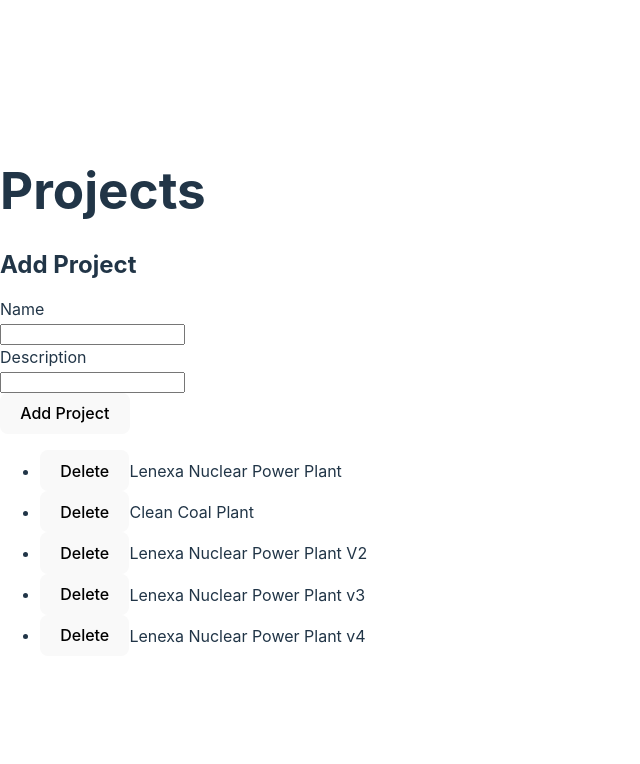
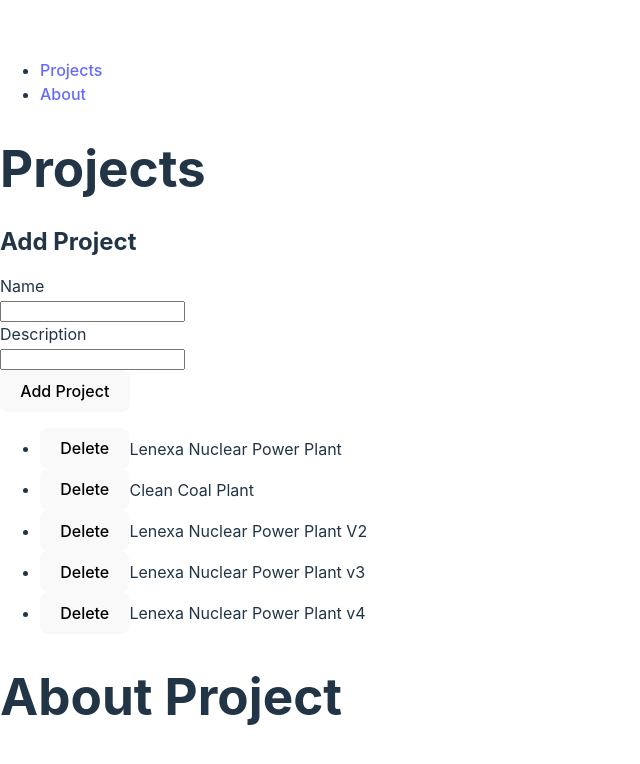
Before and after one commit to sshakya123/kiewit-construction-demo, a React (Vite) app: page / in a window 1280 px wide. Shown: the top 764 px of the page, without its empty margins (0-640 px from the left). Built offline with nearby package versions, Linux system fonts and the light colour scheme; data requests are answered from the project's data file.

Commit message:
Initial Commit for React Routers

```diff
--- a/package.json
+++ b/package.json
@@ -16,7 +16,8 @@
     "react": "^18.2.0",
     "react-dom": "^18.2.0",
     "react-error-boundary": "^3.1.4",
-    "react-hot-toast": "^2.4.0"
+    "react-hot-toast": "^2.4.0",
+    "react-router-dom": "^6.4.4"
   },
   "devDependencies": {
     "@playwright/test": "^1.28.1",
--- /dev/null
+++ b/src/About.tsx
@@ -0,0 +1,3 @@
+export default function About() {
+  return <h1>About Project</h1>;
+}
--- a/src/App.css
+++ /dev/null
@@ -1,41 +0,0 @@
-#root {
-  max-width: 1280px;
-  margin: 0 auto;
-  padding: 2rem;
-  text-align: center;
-}
-
-.logo {
-  height: 6em;
-  padding: 1.5em;
-  will-change: filter;
-}
-.logo:hover {
-  filter: drop-shadow(0 0 2em #646cffaa);
-}
-.logo.react:hover {
-  filter: drop-shadow(0 0 2em #61dafbaa);
-}
-
-@keyframes logo-spin {
-  from {
-    transform: rotate(0deg);
-  }
-  to {
-    transform: rotate(360deg);
-  }
-}
-
-@media (prefers-reduced-motion: no-preference) {
-  a:nth-of-type(2) .logo {
-    animation: logo-spin infinite 20s linear;
-  }
-}
-
-.card {
-  padding: 2em;
-}
-
-.read-the-docs {
-  color: #888;
-}
--- a/src/App.tsx
+++ b/src/App.tsx
@@ -1,135 +1,13 @@
-import { useEffect, useState } from 'react';
-import { FallbackProps } from 'react-error-boundary';
-import Project from './Project';
-import ErrorBoundary from './reusuable/ErrorBoundary';
-import Input from './reusuable/Input';
-import Spinner from './reusuable/Spinner';
-import { getProjects } from './services/projectService';
-import { ErrorWithMessage, toErrorWithMessage } from './utils/errorUtils';
-
-export interface Project extends NewProject {
-  id: number;
-}
-
-interface NewProject {
-  name: string;
-  description: string;
-}
-
-const newProject: NewProject = {
-  name: '',
-  description: '',
-};
-
-// Contains an optional property for storing the validation error message for each field
-type ValidationErrors = {
-  name?: string;
-  description?: string;
-};
+import About from './About';
+import Nav from './Nav';
+import Projects from './Projects';
 
 export default function App() {
-  const [project, setProject] = useState(newProject);
-  const [projects, setProjects] = useState<Project[]>([]);
-  const [validationErrors, setValidationErrors] = useState<ValidationErrors>(
-    {}
-  );
-  const [loading, setLoading] = useState(true);
-  const [appError, setAppError] = useState<ErrorWithMessage | null>(null);
-
-  useEffect(() => {
-    async function getAllProjects() {
-      const projectsResponse = await getProjects();
-      setLoading(false);
-      setProjects(projectsResponse);
-    }
-    getAllProjects();
-    // Empty dependency list below means "Run this effect once after the first render."
-  }, []);
-
-  // function renderProject(project: Project) {
-  //   return <li key={project.id}>{project.name}</li>;
-  // }
-
-  function validate() {
-    // Using underscore to avoid shadowing the parent scope's errors variable
-    const _errors: ValidationErrors = {};
-    if (!project.name) _errors.name = 'Name is required';
-    if (!project.description) _errors.description = 'Description is required';
-    setValidationErrors(_errors);
-    return _errors;
-  }
-
-  function onSubmit(event: React.FormEvent<HTMLFormElement>) {
-    try {
-      event.preventDefault();
-      const formIsValid = Object.keys(validate()).length === 0; // it's valid if validate returns an empty object
-      if (!formIsValid) return; // return early if the form is invalid
-      setProjects([...projects, { ...project, id: projects.length + 1 }]);
-      setProject(newProject);
-    } catch (err) {
-      setAppError(toErrorWithMessage(err));
-    }
-  }
-
-  function onChange(event: React.ChangeEvent<HTMLInputElement>) {
-    setProject({ ...project, [event.target.id]: event.target.value });
-  }
-
-  function renderProjects() {
-    if (loading) return <Spinner />;
-
-    return projects.map((project) => (
-      <Project
-        key={project.id}
-        project={project}
-        projects={projects}
-        setProjects={setProjects}
-      />
-    ));
-  }
-
-  if (appError) throw appError;
-
   return (
     <>
-      <h1>Projects</h1>
-      <ErrorBoundary>
-        <form onSubmit={onSubmit}>
-          <h2>Add Project</h2>
-          <Input
-            label='Name'
-            id='name'
-            value={project.name}
-            onChange={onChange}
-            error={validationErrors.name}
-          />
-          <Input
-            label='Description'
-            id='description'
-            value={project.description}
-            onChange={onChange}
-            error={validationErrors.description}
-          />
-          <button type='submit'>Add Project</button>
-        </form>
-      </ErrorBoundary>
-
-      <ErrorBoundary FallbackComponent={ProjectListErrorFallback}>
-        <ul>{renderProjects()}</ul>
-      </ErrorBoundary>
+      <Nav />
+      <Projects />
+      <About />
     </>
   );
 }
-
-function ProjectListErrorFallback({
-  error,
-  resetErrorBoundary,
-}: FallbackProps) {
-  return (
-    <div role='alert'>
-      <p>Sorry, the project list failed to load.</p>
-      <pre>{error.message}</pre>
-      <button onClick={resetErrorBoundary}>Try again</button>
-    </div>
-  );
-}
--- /dev/null
+++ b/src/Nav.tsx
@@ -0,0 +1,14 @@
+export default function Nav() {
+  return (
+    <nav>
+      <ul>
+        <li>
+          <a href=''>Projects</a>
+        </li>
+        <li>
+          <a href='/about'>About</a>
+        </li>
+      </ul>
+    </nav>
+  );
+}
--- a/src/Project.tsx
+++ b/src/Project.tsx
@@ -1,6 +1,6 @@
 import toast from 'react-hot-toast';
 // Using the type keyword to resolve naming collision.
-import { Project as ProjectType } from './App';
+import { Project as ProjectType } from './Projects';
 import { deleteProject } from './services/projectService';
 
 type ProjectProps = {
--- /dev/null
+++ b/src/Projects.tsx
@@ -0,0 +1,136 @@
+import { useEffect, useState } from 'react';
+import { FallbackProps } from 'react-error-boundary';
+import Nav from './Nav';
+import Project from './Project';
+import ErrorBoundary from './reusuable/ErrorBoundary';
+import Input from './reusuable/Input';
+import Spinner from './reusuable/Spinner';
+import { getProjects } from './services/projectService';
+import { ErrorWithMessage, toErrorWithMessage } from './utils/errorUtils';
+
+export interface Project extends NewProject {
+  id: number;
+}
+
+interface NewProject {
+  name: string;
+  description: string;
+}
+
+const newProject: NewProject = {
+  name: '',
+  description: '',
+};
+
+// Contains an optional property for storing the validation error message for each field
+type ValidationErrors = {
+  name?: string;
+  description?: string;
+};
+
+export default function Projects() {
+  const [project, setProject] = useState(newProject);
+  const [projects, setProjects] = useState<Project[]>([]);
+  const [validationErrors, setValidationErrors] = useState<ValidationErrors>(
+    {}
+  );
+  const [loading, setLoading] = useState(true);
+  const [appError, setAppError] = useState<ErrorWithMessage | null>(null);
+
+  useEffect(() => {
+    async function getAllProjects() {
+      const projectsResponse = await getProjects();
+      setLoading(false);
+      setProjects(projectsResponse);
+    }
+    getAllProjects();
+    // Empty dependency list below means "Run this effect once after the first render."
+  }, []);
+
+  // function renderProject(project: Project) {
+  //   return <li key={project.id}>{project.name}</li>;
+  // }
+
+  function validate() {
+    // Using underscore to avoid shadowing the parent scope's errors variable
+    const _errors: ValidationErrors = {};
+    if (!project.name) _errors.name = 'Name is required';
+    if (!project.description) _errors.description = 'Description is required';
+    setValidationErrors(_errors);
+    return _errors;
+  }
+
+  function onSubmit(event: React.FormEvent<HTMLFormElement>) {
+    try {
+      event.preventDefault();
+      const formIsValid = Object.keys(validate()).length === 0; // it's valid if validate returns an empty object
+      if (!formIsValid) return; // return early if the form is invalid
+      setProjects([...projects, { ...project, id: projects.length + 1 }]);
+      setProject(newProject);
+    } catch (err) {
+      setAppError(toErrorWithMessage(err));
+    }
+  }
+
+  function onChange(event: React.ChangeEvent<HTMLInputElement>) {
+    setProject({ ...project, [event.target.id]: event.target.value });
+  }
+
+  function renderProjects() {
+    if (loading) return <Spinner />;
+
+    return projects.map((project) => (
+      <Project
+        key={project.id}
+        project={project}
+        projects={projects}
+        setProjects={setProjects}
+      />
+    ));
+  }
+
+  if (appError) throw appError;
+
+  return (
+    <>
+      <h1>Projects</h1>
+      <ErrorBoundary>
+        <form onSubmit={onSubmit}>
+          <h2>Add Project</h2>
+          <Input
+            label='Name'
+            id='name'
+            value={project.name}
+            onChange={onChange}
+            error={validationErrors.name}
+          />
+          <Input
+            label='Description'
+            id='description'
+            value={project.description}
+            onChange={onChange}
+            error={validationErrors.description}
+          />
+          <button type='submit'>Add Project</button>
+        </form>
+      </ErrorBoundary>
+
+      <ErrorBoundary FallbackComponent={ProjectListErrorFallback}>
+        <ul>{renderProjects()}</ul>
+      </ErrorBoundary>
+    </>
+  );
+}
+
+function ProjectListErrorFallback({
+  error,
+  resetErrorBoundary,
+}: FallbackProps) {
+  return (
+    <div role='alert'>
+      <p>Sorry, the project list failed to load.</p>
+      <pre>{error.message}</pre>
+      <button onClick={resetErrorBoundary}>Try again</button>
+    </div>
+  );
+}
--- a/src/main.tsx
+++ b/src/main.tsx
@@ -1,15 +1,18 @@
 import React from 'react';
 import ReactDOM from 'react-dom/client';
 import { Toaster } from 'react-hot-toast';
-import App from './App';
 import ErrorBoundary from './reusuable/ErrorBoundary';
 import './index.css';
+import { BrowserRouter } from 'react-router-dom';
+import App from './App';
 
 ReactDOM.createRoot(document.getElementById('root') as HTMLElement).render(
   <React.StrictMode>
-    <ErrorBoundary>
-      <Toaster />
-      <App />
-    </ErrorBoundary>
+    <BrowserRouter>
+      <ErrorBoundary>
+        <Toaster />
+        <App />
+      </ErrorBoundary>
+    </BrowserRouter>
   </React.StrictMode>
 );
--- a/src/services/projectService.ts
+++ b/src/services/projectService.ts
@@ -1,4 +1,4 @@
-import { Project } from "../App";
+import { Project } from "../Projects";
 
 export async function getProjects() {
 	const res = await fetch("http://localhost:3001/projects");
```
Also changed, not shown: 1 other file (tests, documents, lock files or other folders).
